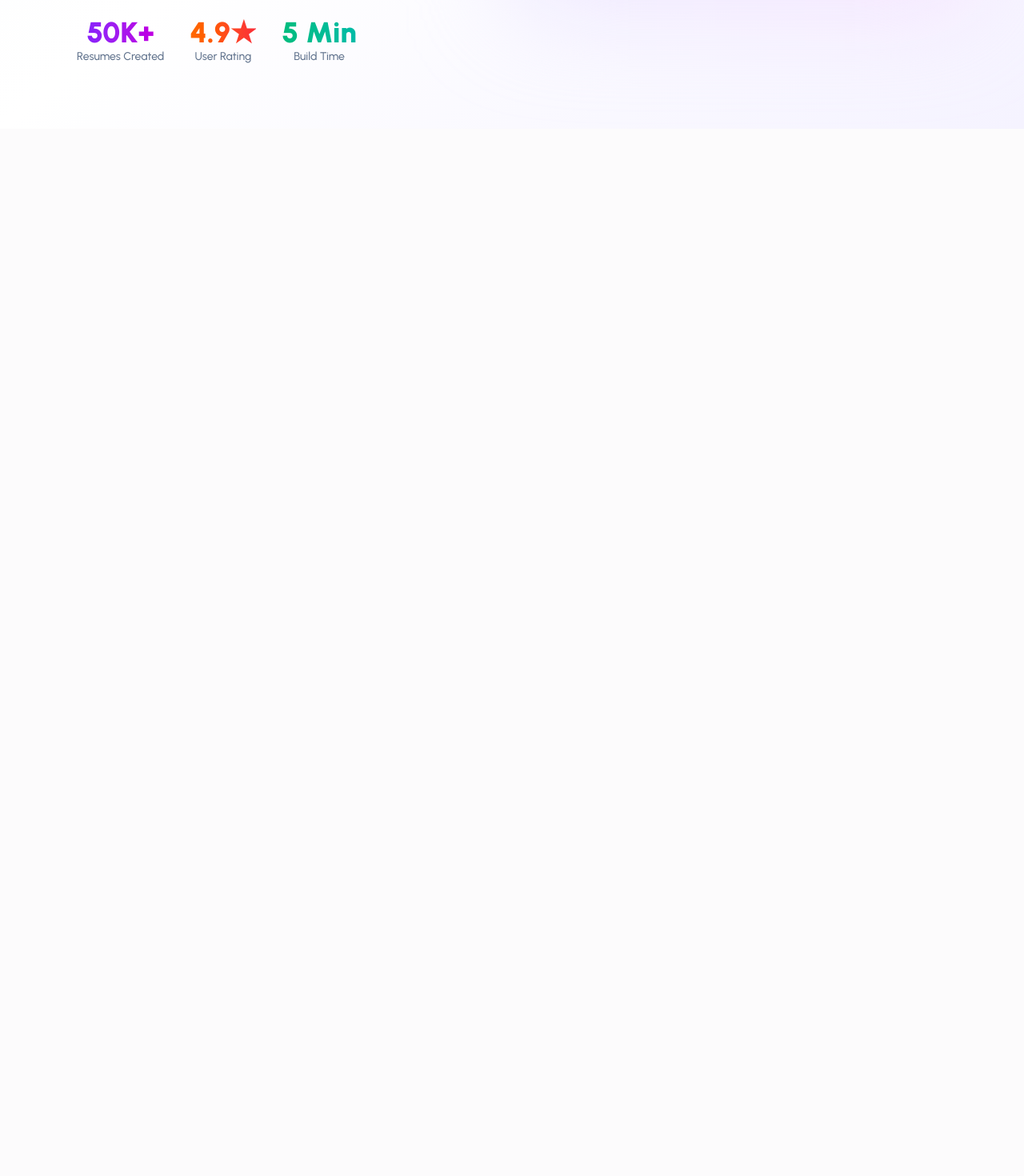
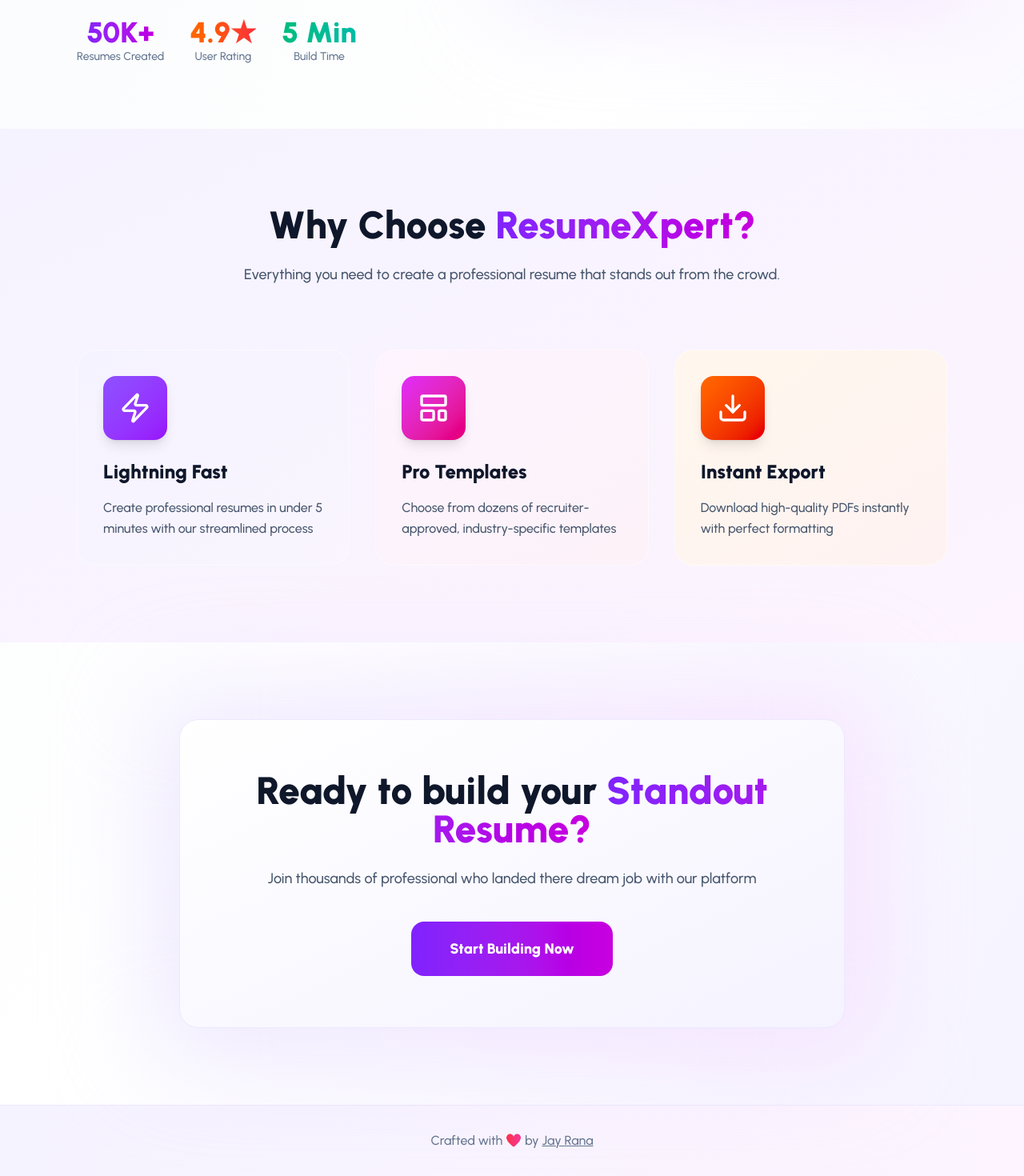
Before and after one commit to Jayant9917/Resume-Builder, a React (Vite) app in the folder frontend/: page / in a window 1280 px wide. Shown: the part 863-2333 px from the top of the page at 80% size. Before the commit the page ends 1024 px from the top, so only its background shows below. Built offline with nearby package versions, Linux system fonts and the light colour scheme.

Commit message:
Landing page complete

```diff
--- a/frontend/src/components/Cards.jsx
+++ b/frontend/src/components/Cards.jsx
@@ -29,7 +29,7 @@
                         {user.name || ""}
                     </div>
                     <button className={cardStyles.profileLogoutButton}
-                    onClick={handleLogout}>
+                        onClick={handleLogout}>
                         Logout
                     </button>
                 </div>
--- a/frontend/src/pages/LandingPage.jsx
+++ b/frontend/src/pages/LandingPage.jsx
@@ -1,5 +1,5 @@
 import React, { useContext } from 'react'
-import { LayoutTemplate, Menu, X, ArrowRight } from 'lucide-react';
+import { LayoutTemplate, Menu, X, ArrowRight, Zap, Download } from 'lucide-react';
 import { landingPageStyles, } from '../assets/dummystyle'
 import { useState } from 'react'
 import { useNavigate } from 'react-router-dom';
@@ -15,9 +15,9 @@
   const [currentPage, setCurrentPage] = useState('login')
 
   const handleCTA = () => {
-    if(!user){
+    if (!user) {
       setOpenAuthModal(true)
-    }else{
+    } else {
       navigate('/dashboard')
     }
   }
@@ -29,7 +29,7 @@
         <div className={landingPageStyles.headerContainer}>
           <div className={landingPageStyles.logoContainer}>
             <div className={landingPageStyles.logoIcon}>
-                  <LayoutTemplate className={landingPageStyles.logoIconInner}/>
+              <LayoutTemplate className={landingPageStyles.logoIconInner} />
             </div>
             <span className={landingPageStyles.logoText}>
               ResumeXpert
@@ -40,14 +40,14 @@
           <button className={landingPageStyles.mobileMenuButton}
             onClick={() => setMobileMenuOpen(!mobileMenuOpen)}>
             {mobileMenuOpen ?
-              <X size={24} className={landingPageStyles.mobileMenuIcon}/> :
-              <Menu size={24} className={landingPageStyles.mobileMenuIcon}/>}
+              <X size={24} className={landingPageStyles.mobileMenuIcon} /> :
+              <Menu size={24} className={landingPageStyles.mobileMenuIcon} />}
           </button>
 
           {/* DESKTOP NAVIGATION */}
           <div className='hidden md:flex items-center '>
             {user ? (
-                <ProfileInfoCard/>
+              <ProfileInfoCard />
             ) : (
               <button className={landingPageStyles.desktopAuthButton} onClick={() => setOpenAuthModal(true)}>
                 <div className={landingPageStyles.desktopAuthButtonOverlay}></div>
@@ -74,7 +74,7 @@
                     Go to DashBoard
                   </button>
                 </div>
-              ): (
+              ) : (
                 <button className={landingPageStyles.mobileAuthButton}
                   onClick={() => {
                     setOpenAuthModal(true)
@@ -117,7 +117,7 @@
                   </div>
                   <span className={landingPageStyles.primaryButtonContent}>
                     Start Building
-                    <ArrowRight className={landingPageStyles.primaryButtonIcon} size={18}/>
+                    <ArrowRight className={landingPageStyles.primaryButtonIcon} size={18} />
                   </span>
                 </button>
 
@@ -215,7 +215,97 @@
 
           </div>
         </section>
+
+        {/* FEATURES SECTION */}
+        <section className={landingPageStyles.featuresSection}>
+          <div className={landingPageStyles.featuresContainer}>
+            <div className={landingPageStyles.featuresHeader}>
+              <h2 className={landingPageStyles.featuresTitle}>
+                Why Choose <span className={landingPageStyles.featuresTitleGradient}>
+                  ResumeXpert?
+                </span>
+              </h2>
+              <p className={landingPageStyles.featuresDescription}>
+                Everything you need to create a professional resume that stands out from the crowd.
+              </p>
+            </div>
+
+            <div className={landingPageStyles.featuresGrid}>
+              {[
+                {
+                  icon: <Zap className={landingPageStyles.featureIcon} />,
+                  title: "Lightning Fast",
+                  description: "Create professional resumes in under 5 minutes with our streamlined process",
+                  gradient: landingPageStyles.featureIconViolet,
+                  bg: landingPageStyles.featureCardViolet
+                },
+                {
+                  icon: <LayoutTemplate className={landingPageStyles.featureIcon} />,
+                  title: "Pro Templates",
+                  description: "Choose from dozens of recruiter-approved, industry-specific templates",
+                  gradient: landingPageStyles.featureIconFuchsia,
+                  bg: landingPageStyles.featureCardFuchsia
+                },
+                {
+                  icon: <Download className={landingPageStyles.featureIcon} />,
+                  title: "Instant Export",
+                  description: "Download high-quality PDFs instantly with perfect formatting",
+                  gradient: landingPageStyles.featureIconOrange,
+                  bg: landingPageStyles.featureCardOrange
+                }
+              ].map((feature, index) => (
+                <div key={index} className={landingPageStyles.featureCard}>
+                  <div className={landingPageStyles.featureCardHover}></div>
+                  <div className={`${landingPageStyles.featureCardContent} ${feature.bg}`}>
+                    <div className={`${landingPageStyles.featureIconContainer} ${feature.gradient}`}>
+                      {feature.icon}
+                    </div>
+                    <h3 className={landingPageStyles.featureTitle}>
+                      {feature.title}
+                    </h3>
+                    <p className={landingPageStyles.featureDescription}>{feature.description}</p>
+                  </div>
+                </div>
+              ))}
+            </div>
+          </div>
+        </section>
+
+        {/* CTA SECTION */}
+        <section className={landingPageStyles.ctaSection}>
+          <div className={landingPageStyles.ctaContainer}>
+            <div className={landingPageStyles.ctaCard}>
+              <div className={landingPageStyles.ctaCardBg}></div>
+              <div className={landingPageStyles.ctaCardContent}>
+                <h2 className={landingPageStyles.ctaTitle}>
+                  Ready to build your <span className={landingPageStyles.ctaTitleGradient}>
+                    Standout Resume?
+                  </span>
+                </h2>
+                <p className={landingPageStyles.ctaDescription}>
+                  Join thousands of professional who landed there dream job with our platform
+                </p>
+                <button className={landingPageStyles.ctaButton} onClick={handleCTA}>
+                  <div className={landingPageStyles.ctaButtonOverlay}></div>
+                  <span className={landingPageStyles.ctaButtonText}>Start Building Now</span>
+                </button>
+              </div>
+            </div>
+          </div>
+        </section>
       </main>
+
+      {/* FOOTER */}
+      <footer className={landingPageStyles.footer}>
+        <div className={landingPageStyles.footerContainer}>
+          <p className={landingPageStyles.footerText}>
+            Crafted with <span className={landingPageStyles.footerHeart}>❤️</span> by{' '}
+            <a href="https://www.linkedin.com/in/jayant-pratap-singh/" target='_blank' className={landingPageStyles.footerLink}>
+              Jay Rana
+            </a>
+          </p>
+        </div>
+      </footer>
     </div>
   )
 }
```
Also changed, not shown: frontend/src/context/UserContext.jsx (+9 -9 lines). Lines whose indentation alone changed are shown as unchanged.
